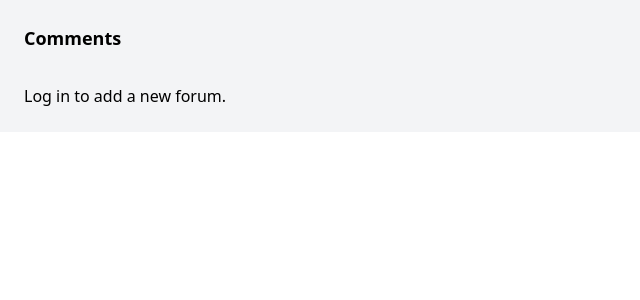
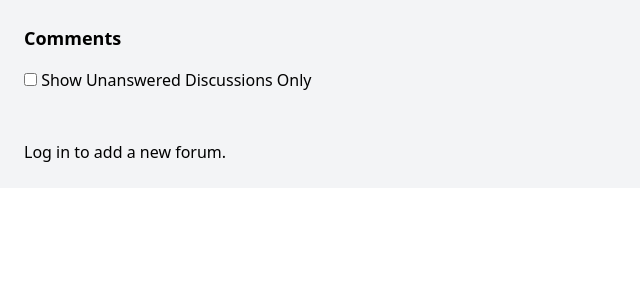
Before and after one commit to C04-PBP/mineat, a Django app: page /forum/ in a window 1280 px wide. Shown: the top 300 px of the page, without its empty margins (0-640 px from the left). Run offline with Django 5.2, Linux system fonts and the light colour scheme; data that the repository does not hold is empty; some libraries are stand-ins or nearby versions.

Commit message:
feat: add forum filter

```diff
--- a/forum/templates/forum_umum.html
+++ b/forum/templates/forum_umum.html
@@ -7,6 +7,12 @@
 <div class="bg-gray-100 p-6">
     <h2 class="text-lg font-bold mb-4">Comments</h2>
     <div class="flex flex-col space-y-4" id="comment-section">
+        <div class="mb-4">
+            <label>
+                <input type="checkbox" id="filterUnanswered" {% if filter_unanswered %}checked{% endif %}>
+                Show Unanswered Discussions Only
+            </label>
+        </div>
         <div id="test">
             {% for forum in forums %}
                 {% include "forum_card.html" %}
@@ -117,5 +123,15 @@
     }
 });
 
+document.getElementById('filterUnanswered').addEventListener('change', function() {
+    let filter;
+    if (this.checked) {
+        filter = 'true';
+    } else {
+        filter = 'false';
+    }
+    window.location.href = "{% url 'forum:show-forum-umum' %}?filter_unanswered=" + filter;
+});
+
 </script>
 {% endblock content %}
--- a/forum/views.py
+++ b/forum/views.py
@@ -14,14 +14,27 @@ from django.urls import reverse
 from django.views.decorators.csrf import csrf_exempt
 from django.views.decorators.http import require_POST
 from django.utils.html import strip_tags
+from django.db.models import Count
 
 # Create your views here.
 def show_forum(request):
+    # context = {
+    #     "forums" : Forum.objects.all()
+    # }
+
+    # return render(request,"forum_umum.html",context)
+    filter_unanswered = request.GET.get('filter_unanswered', 'false') == 'true'
+
+    if filter_unanswered:
+        forums = Forum.objects.annotate(comment_count=Count('forum_khusus')).filter(comment_count=1)
+    else:
+        forums = Forum.objects.all()
+
     context = {
-        "forums" : Forum.objects.all()
+        "forums": forums,
+        "filter_unanswered": filter_unanswered,  # Pass the filter state to the template
     }
-
-    return render(request,"forum_umum.html",context)
+    return render(request, 'forum_umum.html', context)
 
 @login_required
 @csrf_exempt
```
